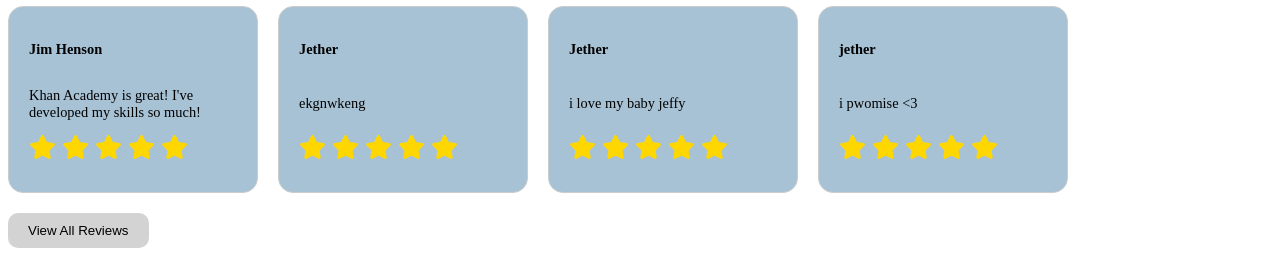
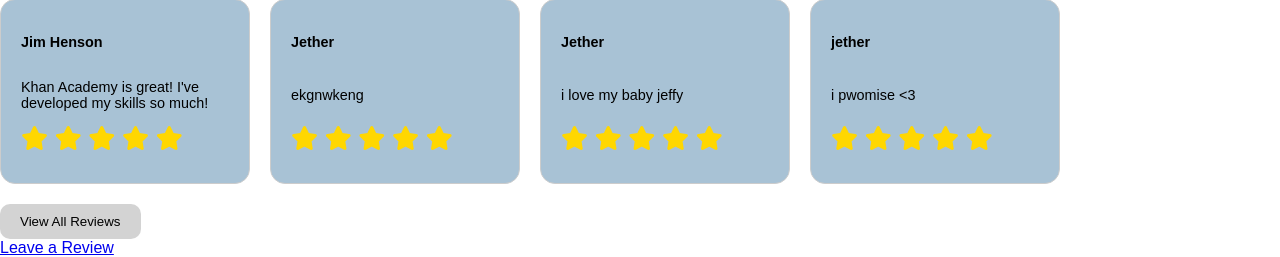
Before and after one commit to JLalomia/IS218-Project, a Django app: page /product/1/ in a window 1280 px wide. Shown: the part 587-844 px from the top of the page. Run offline with Django 5.2, Linux system fonts and the light colour scheme; data comes from the database, SQL or seed files in the repository.

Commit message:
added leave a review link to bottom of product page

```diff
--- a/e_paradise/e_p/templates/e_p/product_detail.html
+++ b/e_paradise/e_p/templates/e_p/product_detail.html
@@ -5,6 +5,7 @@
     <title>{{ product.name }}</title>
     <meta charset="UTF-8">
     <meta http-equiv="X-UA-Compatible" content="ie=edge">
+    <link rel="stylesheet" href="{% static 'css/productReview.css' %}">
     <link rel="stylesheet" href="{% static 'css/productPage.css' %}">
     <link rel="stylesheet" href="https://cdnjs.cloudflare.com/ajax/libs/font-awesome/6.4.0/css/all.min.css">
 </head>
@@ -52,5 +53,9 @@
         </div>
         <button class="view-all-btn">View All Reviews</button>
     </section>
+
+    <!--LEAVE A REVIEW?-->
+    <a href="{% url 'explore_reviews' product.pk %}" class="review-link-btn">Leave a Review</a>
+
 </body>
 </html>
```
Also changed, not shown: e_paradise/db.sqlite3, e_paradise/e_p/views.py (line endings or trailing spaces).
